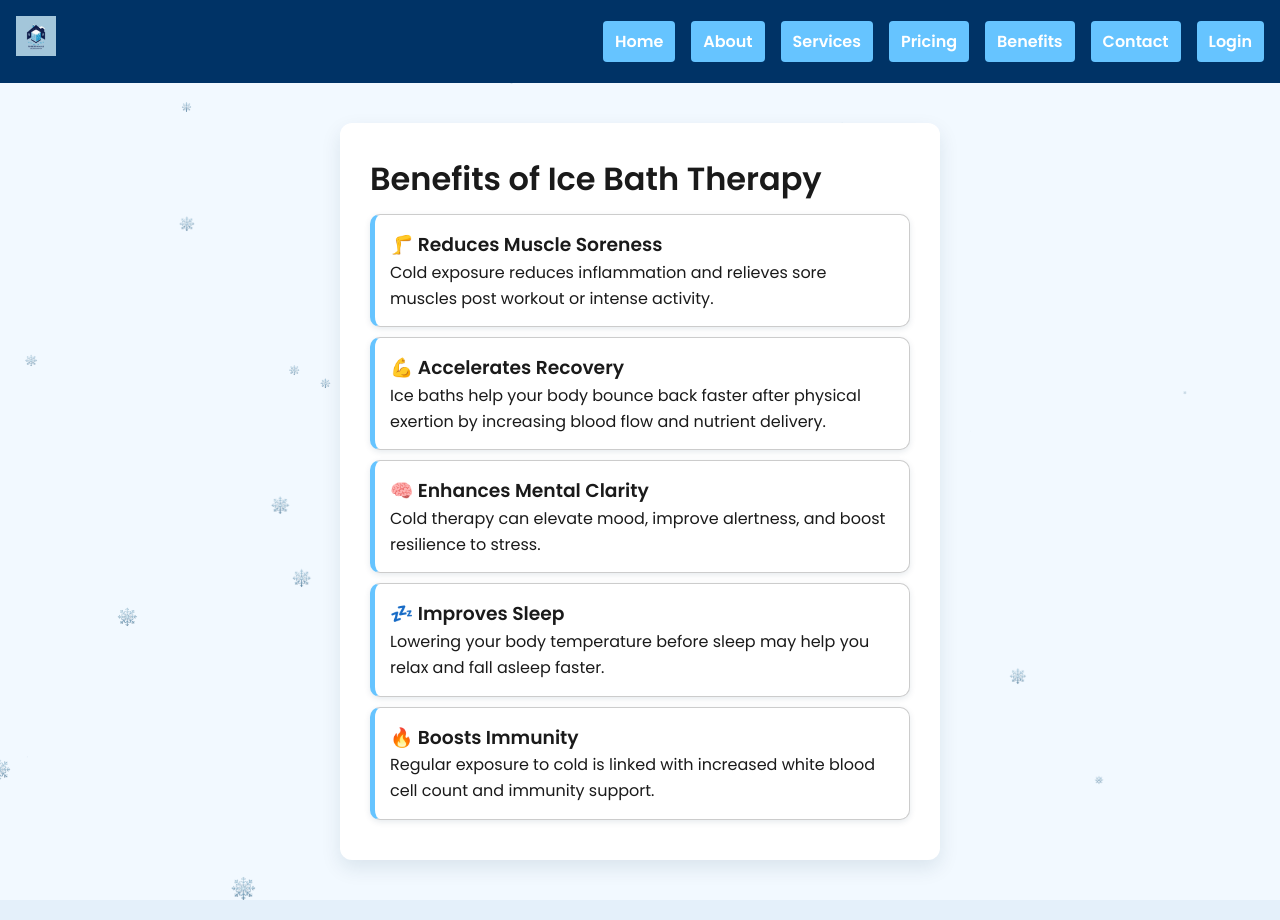
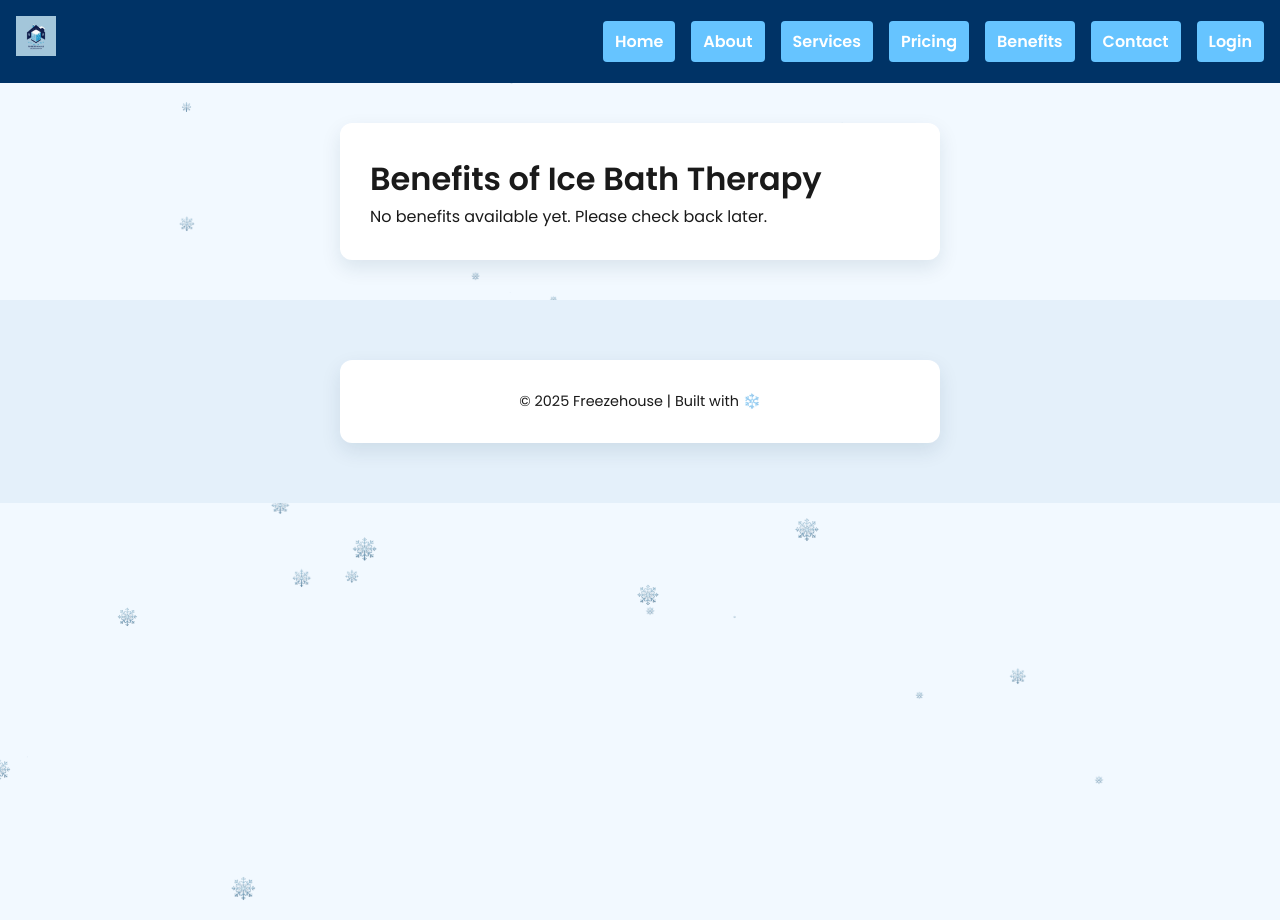
Before and after one commit to manish-1994/freezehouse-flask, a Flask app: page /benefits in a window 1280 px wide. Run offline with Flask 3, Linux system fonts and the light colour scheme; data that the repository does not hold is empty; parts of the project's set-up code (start-up, migrations or seed data) failed here and were passed over.

Commit message:
benifits are now visible in benifits page

```diff
--- a/templates/benefits.html
+++ b/templates/benefits.html
@@ -5,26 +5,17 @@
 
 {% block content %}
   <h1 class="section-heading">Benefits of Ice Bath Therapy</h1>
-  <ul class="card-list">
-    <li class="card">
-      <h3>🦵 Reduces Muscle Soreness</h3>
-      <p>Cold exposure reduces inflammation and relieves sore muscles post workout or intense activity.</p>
-    </li>
-    <li class="card">
-      <h3>💪 Accelerates Recovery</h3>
-      <p>Ice baths help your body bounce back faster after physical exertion by increasing blood flow and nutrient delivery.</p>
-    </li>
-    <li class="card">
-      <h3>🧠 Enhances Mental Clarity</h3>
-      <p>Cold therapy can elevate mood, improve alertness, and boost resilience to stress.</p>
-    </li>
-    <li class="card">
-      <h3>💤 Improves Sleep</h3>
-      <p>Lowering your body temperature before sleep may help you relax and fall asleep faster.</p>
-    </li>
-    <li class="card">
-      <h3>🔥 Boosts Immunity</h3>
-      <p>Regular exposure to cold is linked with increased white blood cell count and immunity support.</p>
-    </li>
-  </ul>
+
+  {% if benefits %}
+    <ul class="card-list">
+      {% for benefit in benefits %}
+        <li class="card">
+          <h3>{{ benefit.title }}</h3>
+          <p>{{ benefit.description }}</p>
+        </li>
+      {% endfor %}
+    </ul>
+  {% else %}
+    <p>No benefits available yet. Please check back later.</p>
+  {% endif %}
 {% endblock %}
```
